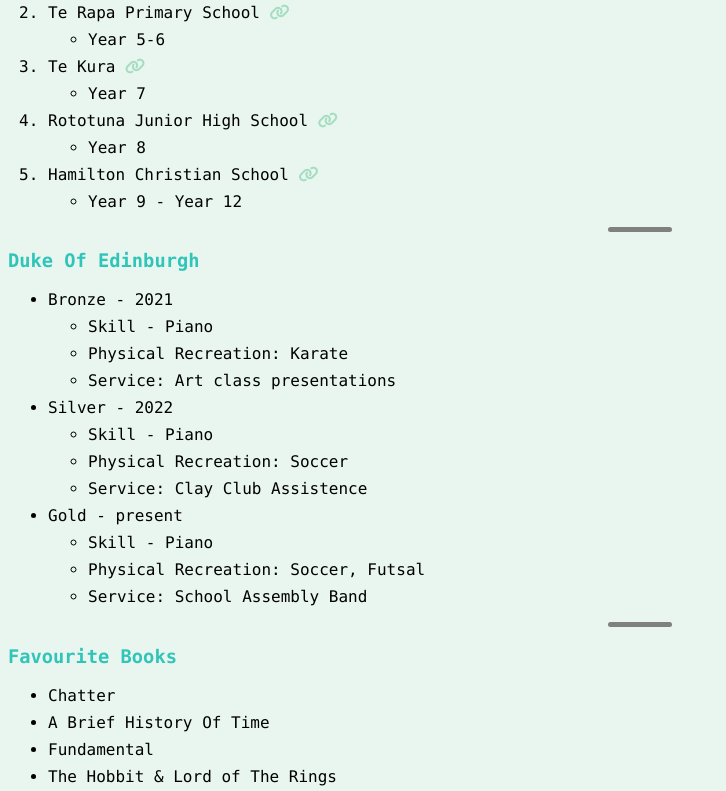
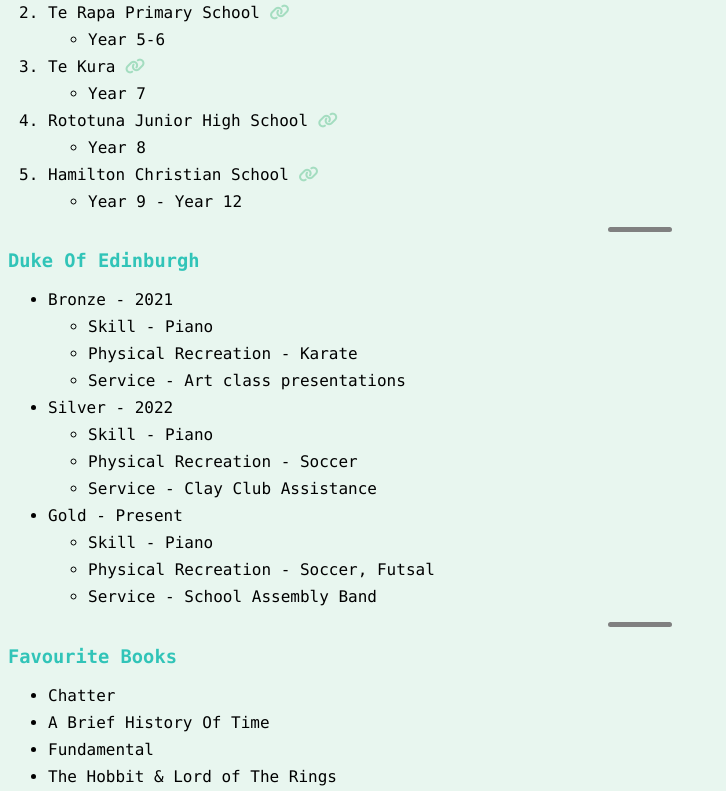
Before and after one commit to uio23/MyCV, a plain HTML site: page index.html in a window 1280 px wide. Shown: the part 497-1288 px from the top of the page, without its empty margins (0-726 px from the left). Drawn offline with Linux system fonts and the light colour scheme.

Commit message:
Update index.html

```diff
--- a/index.html
+++ b/index.html
@@ -62,20 +62,20 @@
     <li>Bronze - 2021</li>
     <ul>
       <li>Skill - Piano</li>
-      <li>Physical Recreation: Karate</li>
-      <li>Service: Art class presentations</li>
+      <li>Physical Recreation - Karate</li>
+      <li>Service - Art class presentations</li>
     </ul>
     <li>Silver - 2022</li>
     <ul>
       <li>Skill - Piano</li>
-      <li>Physical Recreation: Soccer</li>
-      <li>Service: Clay Club Assistence</li>
+      <li>Physical Recreation - Soccer</li>
+      <li>Service - Clay Club Assistance</li>
     </ul>
-    <li>Gold - present</li>
+    <li>Gold - Present</li>
     <ul>
       <li>Skill - Piano</li>
-      <li>Physical Recreation: Soccer, Futsal</li>
-      <li>Service: School Assembly Band</li>
+      <li>Physical Recreation - Soccer, Futsal</li>
+      <li>Service - School Assembly Band</li>
     </ul>
   </ul>
   <hr>
```
